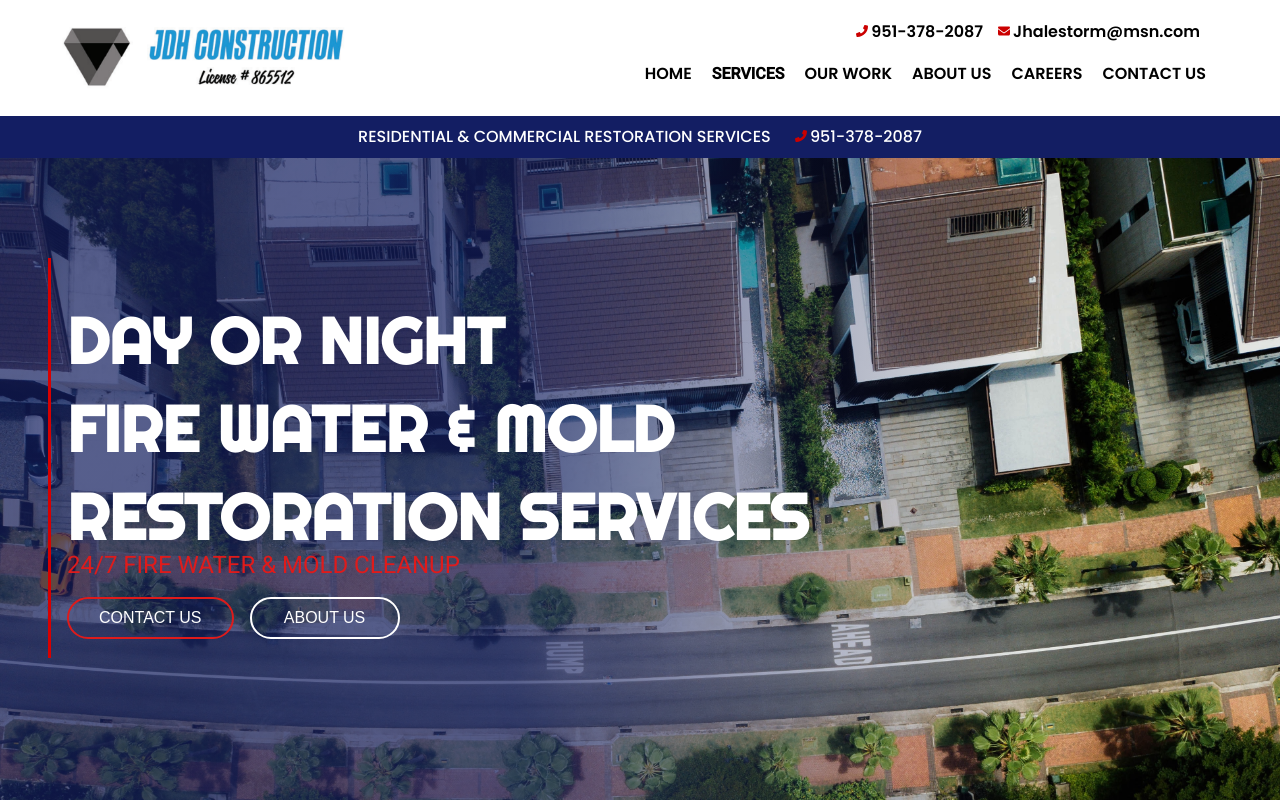
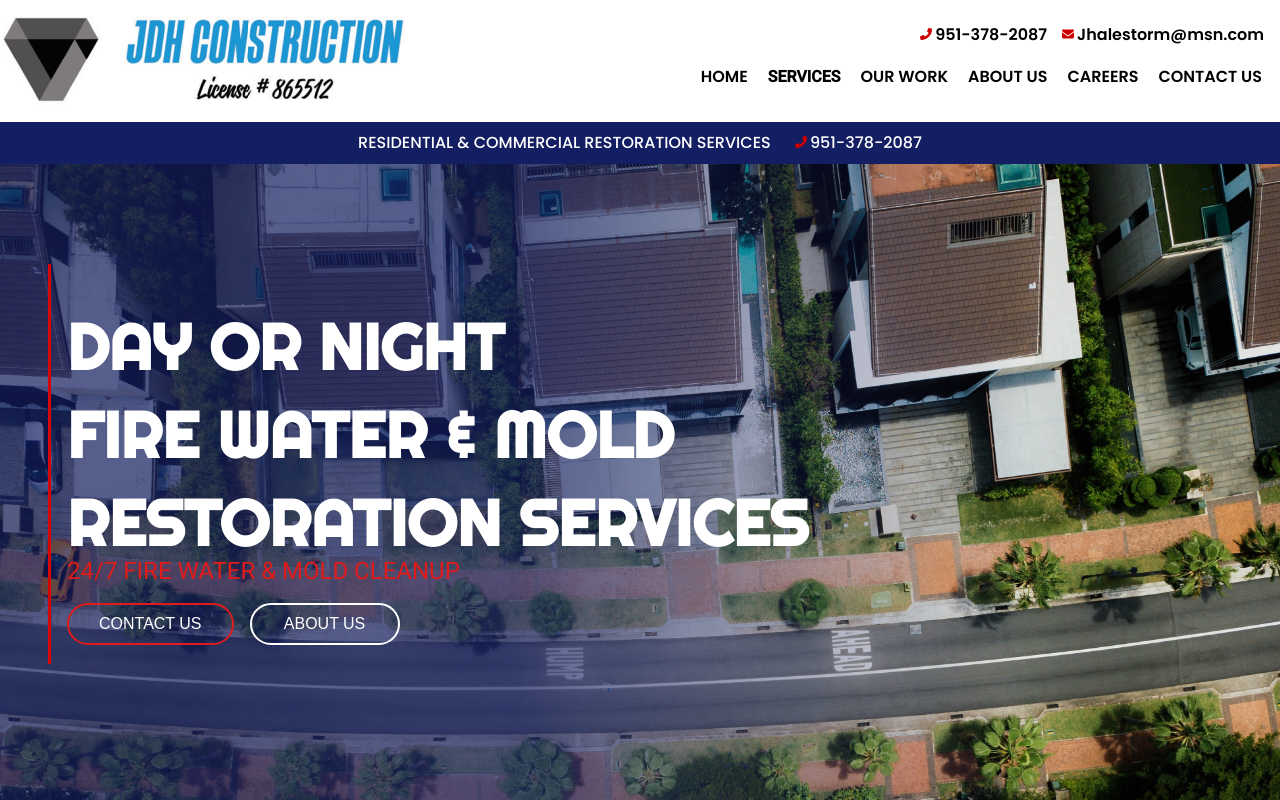
Before and after one commit to khale913/new-JDHconstruction, an Angular app: page / in a window 1280 px wide. Shown: the top 800 px of the page. Built offline with nearby package versions, Linux system fonts and the light colour scheme.

Commit message:
form adjustments

```diff
--- a/src/app/contact-us/contact-us.component.html
+++ b/src/app/contact-us/contact-us.component.html
@@ -3,6 +3,7 @@
     <h2 class="top-header">CONTACT US</h2>
   </div>
 </div>
+
 
 <div class="apply-container">
 
@@ -39,13 +40,13 @@
   <div class="apply-form-container">
     <div class="form-container">
       <h2 class="topic" for="form">HAVE A QUESTION?</h2>
-      <form action="">
+      <form action="https://formsubmit.co/info@purocleanrestoration.org" method="POST">
         <label for="fname">Name</label>
         <input type="text" id="fname" name="firstname">
 
 
         <label for="phone">Phone</label>
-        <input type="tel" id="phone" name="phonenumber">
+        <input type="tel" id="phone" name="phone">
 
         <label for="phone">Email</label>
         <input type="email" id="email" name="email">
--- a/src/app/header/header.component.scss
+++ b/src/app/header/header.component.scss
@@ -196,6 +196,38 @@
   display: block;
 }
 
+
+@media screen and (max-height: 1100px) {
+  .nav-tabs-container {
+    padding-right: .5rem;
+  }
+
+  .email-box {
+    padding-right: 1rem;
+  }
+}
+
+@media screen and (max-height: 1100px) {
+  .logo-img {
+    width: 85%;
+  }
+}
+
+@media screen and (max-height: 950px) {
+  .logo-img {
+    width: 100%;
+  }
+}
+
+@media screen and (max-height: 450px) {
+  .overlay a {font-size: 20px}
+  .overlay .closebtn {
+  font-size: 40px;
+  top: 15px;
+  right: 35px;
+  }
+}
+
 /* When the screen is less than 600 pixels wide, hide all links, except for the first one ("Home"). Show the link that contains should open and close the topnav (.icon) */
 @media screen and (max-width: 600px) {
   .topnav a:not(:first-child), .dropdown .dropbtn {
@@ -367,12 +399,3 @@
   right: 45px;
   font-size: 60px;
 }
-
-@media screen and (max-height: 450px) {
-  .overlay a {font-size: 20px}
-  .overlay .closebtn {
-  font-size: 40px;
-  top: 15px;
-  right: 35px;
-  }
-}
--- a/src/app/home/home.component.scss
+++ b/src/app/home/home.component.scss
@@ -129,7 +129,7 @@
 .contact-btn:hover {
   transition: .7s;
   transition-delay: .1s;
-  margin-bottom: 5px;
+  // margin-bottom: 5px;
   background-color: rgb(223, 27, 27);
 }
 
@@ -148,7 +148,7 @@
 
 .about-btn:hover {
   transition: .7s;
-  margin-bottom: 5px;
+  // margin-bottom: 5px;
   background-color: white;
   color: grey;
   transition-delay: .1s;;
```
